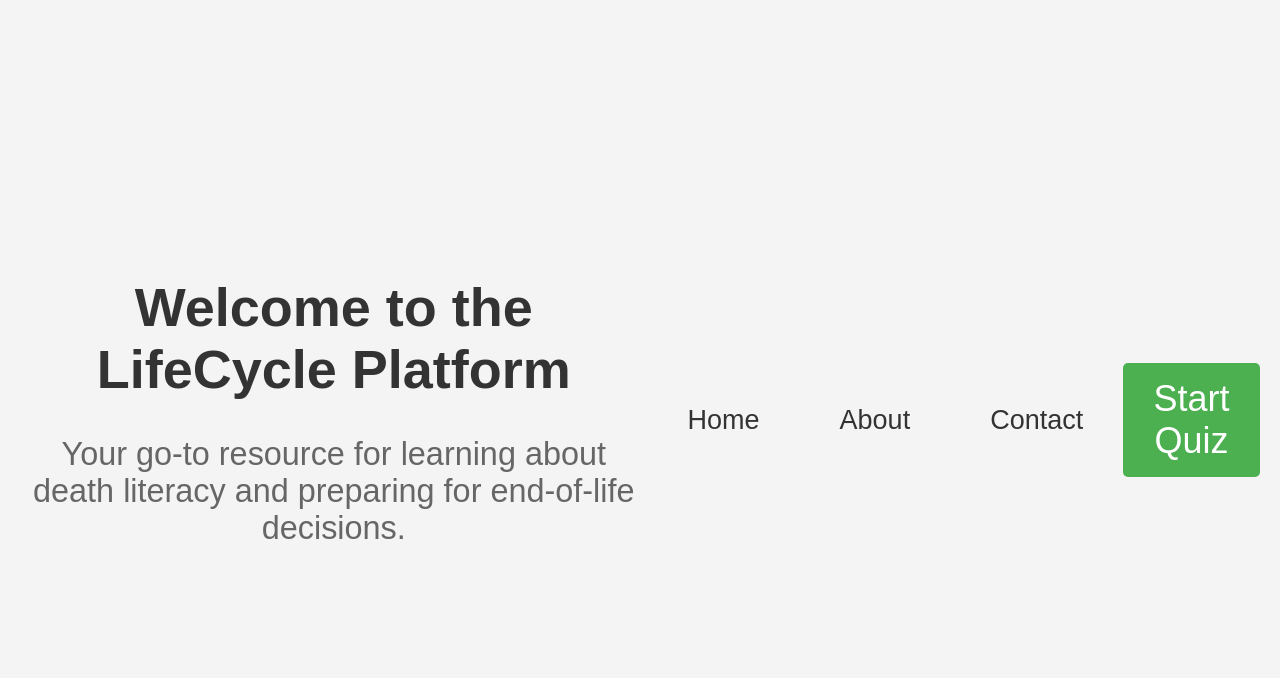
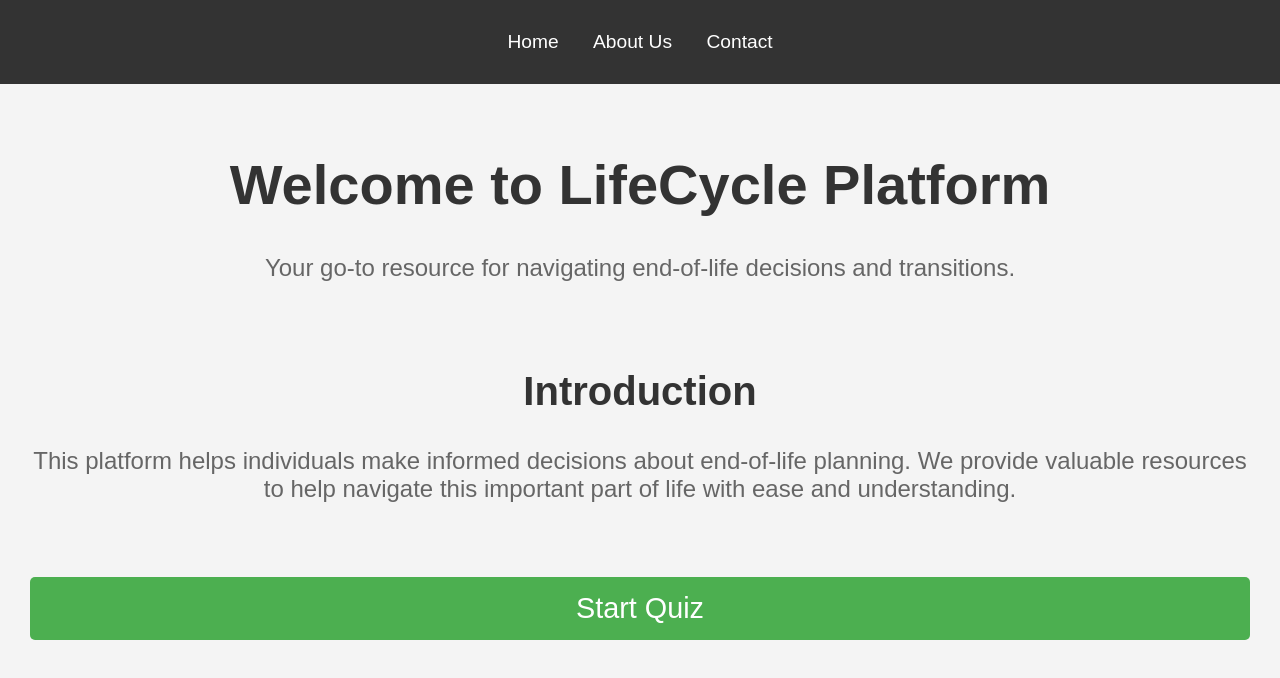
Before and after one commit to evakrutaya15/CAPSTONE, a plain HTML site: page index.html in a window 1280 px wide. Drawn offline with Linux system fonts and the light colour scheme.

Commit message:
Updated dashboard layout, added login/registration logic, and fixed design

```diff
--- a/index.html
+++ b/index.html
@@ -3,24 +3,35 @@
 <head>
     <meta charset="UTF-8">
     <meta name="viewport" content="width=device-width, initial-scale=1.0">
-    <title>LifeCycle Platform</title>
-    <link rel="stylesheet" href="style.css"> <!-- Link to your CSS file -->
+    <title>LifeCycle Platform - Dashboard</title>
+    <link rel="stylesheet" href="style.css">
 </head>
 <body>
+    <!-- Top Navigation Bar -->
     <header>
-        <h1>Welcome to the LifeCycle Platform</h1>
-        <p>Your go-to resource for learning about death literacy and preparing for end-of-life decisions.</p>
+        <nav>
+            <ul>
+                <li><a href="#">Home</a></li>
+                <li><a href="#">About Us</a></li>
+                <li><a href="#">Contact</a></li>
+            </ul>
+        </nav>
     </header>
 
-    <nav>
-        <ul>
-            <li><a href="#">Home</a></li>
-            <li><a href="#">About</a></li>
-            <li><a href="#">Contact</a></li>
-        </ul>
-    </nav>
+    <!-- Main Content Section -->
+    <div class="main-content">
+        <div class="welcome-section">
+            <h1>Welcome to LifeCycle Platform</h1>
+            <p>Your go-to resource for navigating end-of-life decisions and transitions.</p>
+        </div>
 
-    <button id="start-quiz-btn">Start Quiz</button>
+        <div class="introduction-section">
+            <h2>Introduction</h2>
+            <p>This platform helps individuals make informed decisions about end-of-life planning. We provide valuable resources to help navigate this important part of life with ease and understanding.</p>
+        </div>
+
+        <button id="start-quiz-btn" onclick="window.location.href='login-register.html'">Start Quiz</button>
+    </div>
 
     <script src="script.js"></script>
 </body>
--- /dev/null
+++ b/script.js
@@ -0,0 +1,57 @@
+// Get DOM elements
+const registrationForm = document.getElementById('registration-form');
+const loginForm = document.getElementById('login-form');
+const registrationFormContainer = document.getElementById('registration-form-container');
+const loginFormContainer = document.getElementById('login-form-container');
+
+// Event listeners for form switching
+document.getElementById('show-login-form').addEventListener('click', () => {
+    registrationFormContainer.style.display = 'none';
+    loginFormContainer.style.display = 'block';
+});
+
+document.getElementById('show-registration-form').addEventListener('click', () => {
+    loginFormContainer.style.display = 'none';
+    registrationFormContainer.style.display = 'block';
+});
+
+// Handle registration form submission
+registrationForm.addEventListener('submit', (e) => {
+    e.preventDefault();
+
+    const name = document.getElementById('name').value;
+    const email = document.getElementById('email').value;
+    const password = document.getElementById('password').value;
+
+    // Simple validation
+    if (password.length < 6) {
+        alert('Password should be at least 6 characters long');
+        return;
+    }
+
+    // Store the user data in localStorage for now (as a mock database)
+    const user = { name, email, password };
+    localStorage.setItem('user', JSON.stringify(user));
+
+    alert('Registration successful!');
+    loginFormContainer.style.display = 'block'; // Show login form after registration
+    registrationFormContainer.style.display = 'none'; // Hide registration form
+});
+
+// Handle login form submission
+loginForm.addEventListener('submit', (e) => {
+    e.preventDefault();
+
+    const email = document.getElementById('login-email').value;
+    const password = document.getElementById('login-password').value;
+
+    const storedUser = JSON.parse(localStorage.getItem('user'));
+
+    if (!storedUser || storedUser.email !== email || storedUser.password !== password) {
+        alert('Invalid credentials');
+        return;
+    }
+
+    alert('Login successful!');
+    window.location.href = 'quiz.html'; // Redirect to quiz page
+});
--- a/style.css
+++ b/style.css
@@ -1,51 +1,75 @@
-/* Base styles - for small devices like mobile */
+/* Global Styles */
 body {
     font-family: Arial, sans-serif;
     margin: 0;
     padding: 0;
-    display: flex;
-    justify-content: center;
-    align-items: center;
-    height: 100vh;
     background-color: #f4f4f4;
-    text-align: center;
-}
-
-.container {
-    width: 90%;
-    max-width: 800px; /* Limit the width to prevent it from becoming too wide */
 }
 
 header {
-    margin-bottom: 20px;
-}
-
-h1 {
-    font-size: 3em; /* Increase font size for header */
-    color: #333;
-}
-
-p {
-    font-size: 1.5em; /* Increase font size for paragraph */
-    color: #666;
+    background-color: #333;
+    color: white;
+    padding: 15px;
 }
 
 nav ul {
     list-style: none;
     padding: 0;
     text-align: center;
-    margin: 20px 0;
 }
 
 nav ul li {
-    display: inline-block;
-    margin: 15px;
+    display: inline;
+    margin: 0 15px;
 }
 
 nav ul li a {
     text-decoration: none;
+    color: white;
+    font-size: 1.2em;
+}
+
+nav ul li a:hover {
+    color: #4CAF50;
+}
+
+/* Main Content Section */
+.main-content {
+    display: flex;
+    flex-direction: column;
+    justify-content: center;
+    align-items: center;
+    padding: 30px;
+}
+
+.welcome-section {
+    text-align: center;
+    margin-bottom: 30px; /* Space between welcome and introduction */
+}
+
+.welcome-section h1 {
+    font-size: 3.5em;
     color: #333;
-    font-size: 1.5em; /* Increase font size for navigation links */
+}
+
+.welcome-section p {
+    font-size: 1.5em;
+    color: #666;
+}
+
+.introduction-section {
+    text-align: center;
+    margin-bottom: 50px; /* Space between introduction and start quiz button */
+}
+
+.introduction-section h2 {
+    font-size: 2.5em;
+    color: #333;
+}
+
+.introduction-section p {
+    font-size: 1.5em;
+    color: #666;
 }
 
 #start-quiz-btn {
@@ -54,8 +78,8 @@ nav ul li a {
     padding: 15px 30px;
     border: none;
     cursor: pointer;
-    font-size: 1.5em; /* Increase button font size */
-    width: 100%; /* Button takes up full width on mobile */
+    font-size: 1.8em;
+    width: 100%;
     border-radius: 5px;
     transition: background-color 0.3s;
 }
@@ -64,46 +88,44 @@ nav ul li a {
     background-color: #45a049;
 }
 
-/* Media Query for larger devices (Tablets and Desktop) */
-@media (min-width: 600px) {
-    body {
-        padding: 20px; /* More padding for larger screens */
+/* Responsive Design for Mobile and Tablets */
+@media (max-width: 768px) {
+    .main-content {
+        padding: 15px;
+    }
+
+    .welcome-section h1 {
+        font-size: 3em;
+    }
+
+    .introduction-section h2 {
+        font-size: 2em;
     }
 
     #start-quiz-btn {
-        width: auto; /* Button width adjusts for larger screens */
-        font-size: 2em; /* Larger button text */
-    }
-
-    nav ul {
-        display: flex;
-        justify-content: center;
-    }
-
-    nav ul li {
-        display: inline-block;
-        margin: 0 30px;
+        font-size: 2em;
     }
 }
 
-@media (min-width: 1024px) {
-    body {
-        font-size: 18px; /* Increase font size for desktops */
+@media (max-width: 480px) {
+    nav ul li {
+        display: block;
+        margin: 10px 0;
     }
 
-    h1 {
-        font-size: 3em; /* Larger header text on desktops */
+    .main-content {
+        padding: 10px;
     }
 
-    p {
-        font-size: 1.8em; /* Larger paragraph text on desktops */
+    .welcome-section h1 {
+        font-size: 2.5em;
+    }
+
+    .introduction-section h2 {
+        font-size: 1.8em;
     }
 
     #start-quiz-btn {
-        font-size: 2em; /* Larger button text on desktops */
-    }
-
-    nav ul li {
-        margin: 0 40px; /* More spacing between navigation links */
+        font-size: 2.5em;
     }
 }
```
Also changed, not shown: login-register.html (added, +51 -0 lines).
